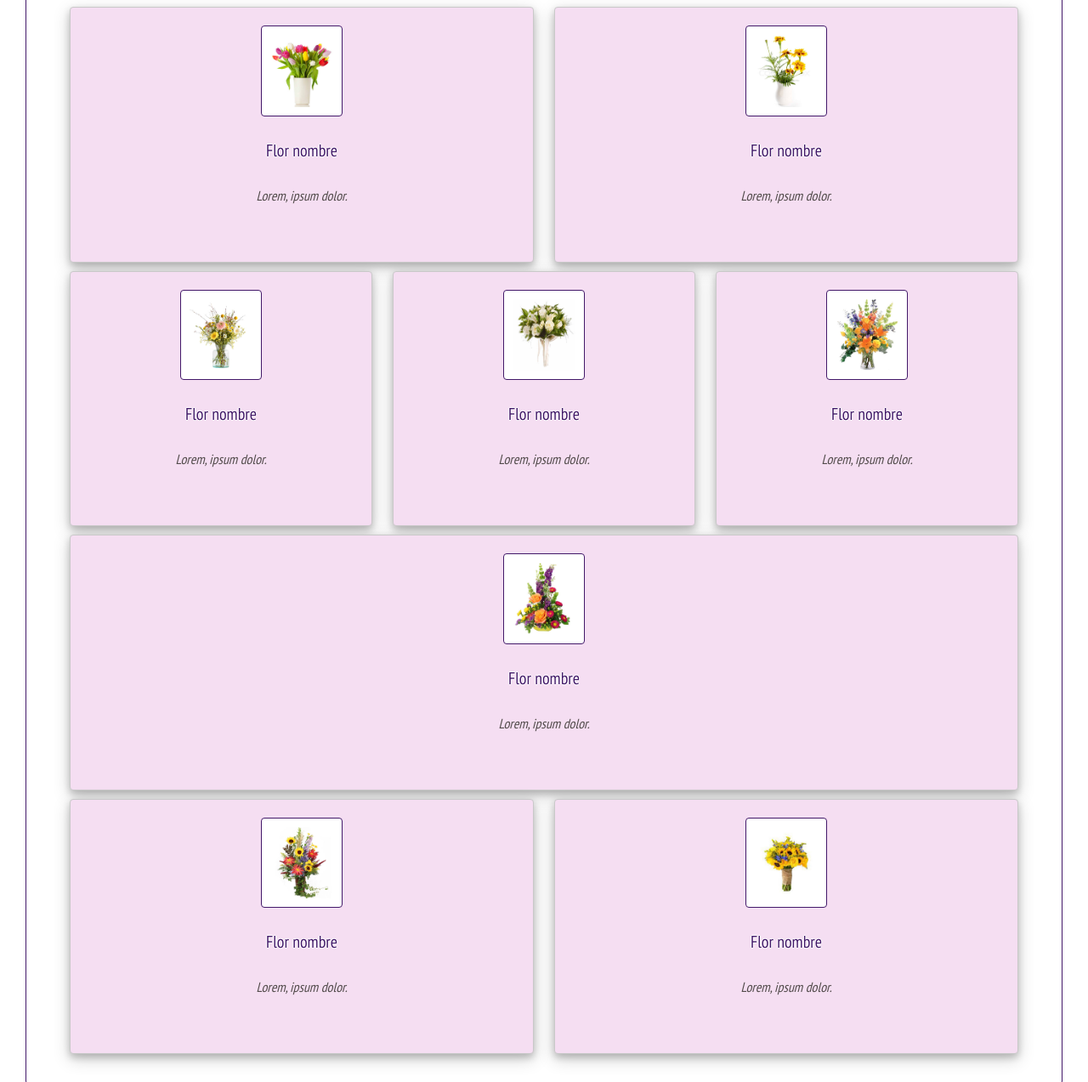
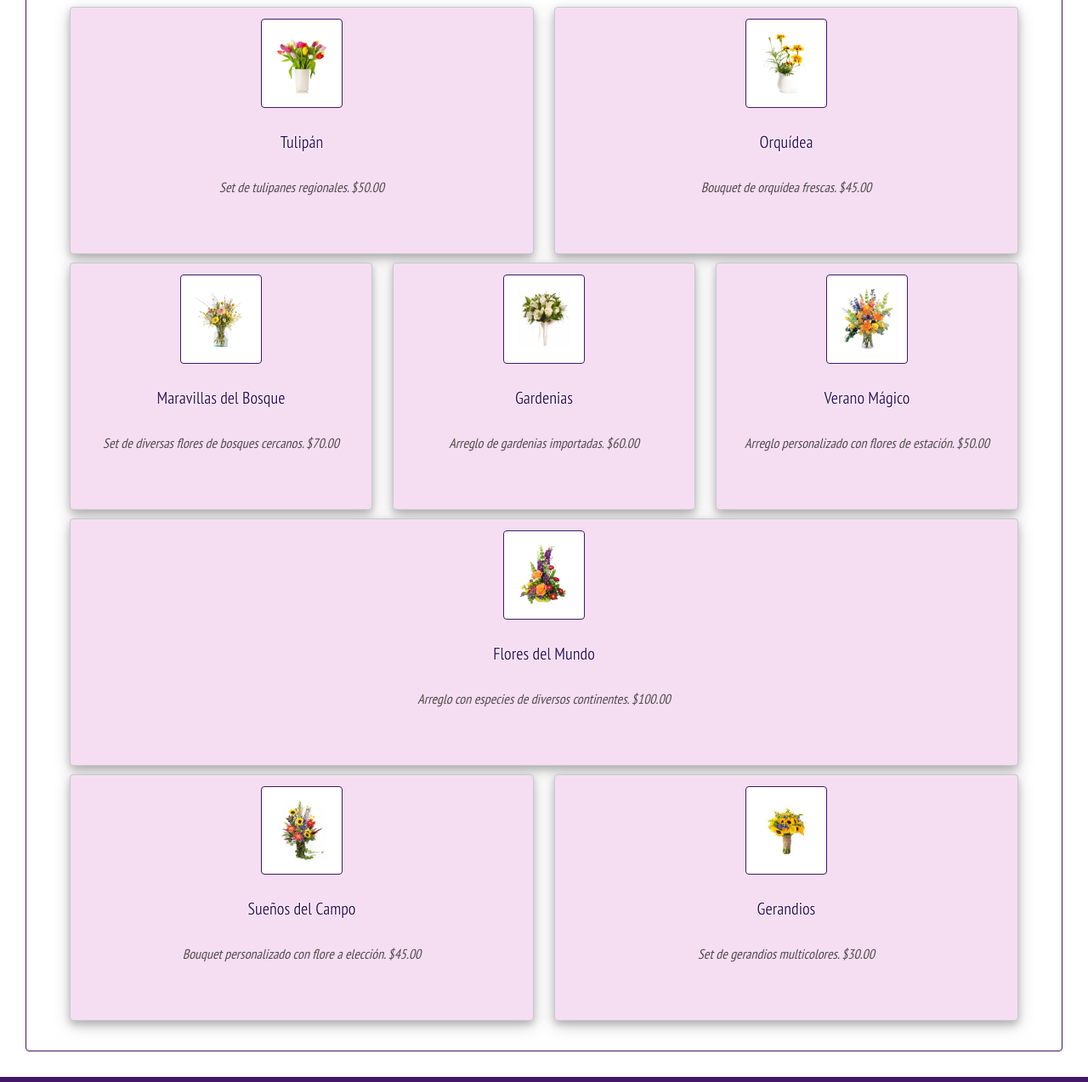
Before and after one commit to camila-camano/desarrollo-web, a website: page pages/catalogo.html in a window 1280 px wide. Shown: the part 538-1811 px from the top of the page at 85% size. Drawn offline with nearby package versions, Linux system fonts and the light colour scheme; a web font is replaced by a local one.

Commit message:
agrego texto de flores

```diff
--- a/pages/catalogo.html
+++ b/pages/catalogo.html
@@ -100,7 +100,7 @@
                 Productos y Ofertas
               </h1>
               <h3 class="subtitulo animate__animated animate__fadeInDown">
-                Bienvenidos, Lorem ipsum dolor sit amet. Lorem, ipsum dolor.
+                Los mejores arreglos y bouquets.
               </h3>
             </div>
           </div>
@@ -127,8 +127,8 @@
                       src="../img/catalogo/flower1.jpg"
                       alt="flor1"
                     />
-                    <p class="titulo">Flor nombre</p>
-                    <p class="subtitulo">Lorem, ipsum dolor.</p>
+                    <p class="titulo">Tulipán</p>
+                    <p class="subtitulo">Set de tulipanes regionales. $50.00</p>
                   </div>
                 </div>
                 <div class="col">
@@ -138,8 +138,8 @@
                       src="../img/catalogo/flower2.jpg"
                       alt="flor1"
                     />
-                    <p class="titulo">Flor nombre</p>
-                    <p class="subtitulo">Lorem, ipsum dolor.</p>
+                    <p class="titulo">Orquídea</p>
+                    <p class="subtitulo">Bouquet de orquídea frescas. $45.00</p>
                   </div>
                 </div>
               </div>
@@ -152,8 +152,8 @@
                       src="../img/catalogo/flower3.jpg"
                       alt="flor1"
                     />
-                    <p class="titulo">Flor nombre</p>
-                    <p class="subtitulo">Lorem, ipsum dolor.</p>
+                    <p class="titulo">Maravillas del Bosque</p>
+                    <p class="subtitulo">Set de diversas flores de bosques cercanos. $70.00</p>
                   </div>
                 </div>
                 <div class="col">
@@ -163,8 +163,8 @@
                       src="../img/catalogo/flower4.jpg"
                       alt="flor1"
                     />
-                    <p class="titulo">Flor nombre</p>
-                    <p class="subtitulo">Lorem, ipsum dolor.</p>
+                    <p class="titulo">Gardenias</p>
+                    <p class="subtitulo">Arreglo de gardenias importadas. $60.00</p>
                   </div>
                 </div>
                 <div class="col">
@@ -174,8 +174,8 @@
                       src="../img/catalogo/flower5.jpg"
                       alt="flor1"
                     />
-                    <p class="titulo">Flor nombre</p>
-                    <p class="subtitulo">Lorem, ipsum dolor.</p>
+                    <p class="titulo">Verano Mágico</p>
+                    <p class="subtitulo">Arreglo personalizado con flores de estación. $50.00 </p>
                   </div>
                 </div>
               </div>
@@ -187,8 +187,8 @@
                       src="../img/catalogo/flower6.jpg"
                       alt="flor1"
                     />
-                    <p class="titulo">Flor nombre</p>
-                    <p class="subtitulo">Lorem, ipsum dolor.</p>
+                    <p class="titulo">Flores del Mundo</p>
+                    <p class="subtitulo">Arreglo con especies de diversos continentes. $100.00</p>
                   </div>
                 </div>
               </div>
@@ -201,8 +201,8 @@
                       src="../img/catalogo/flower7.jpg"
                       alt="flor1"
                     />
-                    <p class="titulo">Flor nombre</p>
-                    <p class="subtitulo">Lorem, ipsum dolor.</p>
+                    <p class="titulo">Sueños del Campo</p>
+                    <p class="subtitulo">Bouquet personalizado con flore a elección. $45.00</p>
                   </div>
                 </div>
                 <div class="col">
@@ -212,8 +212,8 @@
                       src="../img/catalogo/flower8.jpg"
                       alt="flor1"
                     />
-                    <p class="titulo">Flor nombre</p>
-                    <p class="subtitulo">Lorem, ipsum dolor.</p>
+                    <p class="titulo">Gerandios</p>
+                    <p class="subtitulo">Set de gerandios multicolores. $30.00</p>
                   </div>
                 </div>
               </div>
--- a/scss/_catalogo.scss
+++ b/scss/_catalogo.scss
@@ -41,7 +41,7 @@
   }
 
   .carta {
-    padding: 1rem;
+    padding: 0.5rem;
     justify-self: center;
     align-self: center;
     width: 100%;
@@ -73,7 +73,7 @@
       height: auto;
       width: 6rem;
       margin: 5px;
-      padding: 10px;
+      padding: 1rem;
       background-color: white;
       border: 1px solid $violeta3;
       border-radius: 4px;
```
Also changed, not shown: css/style.css.
